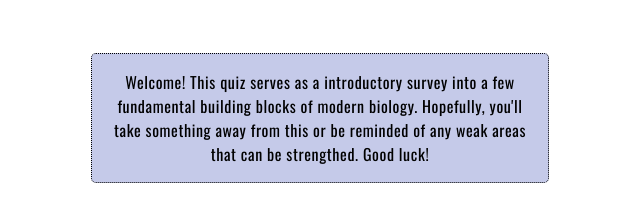
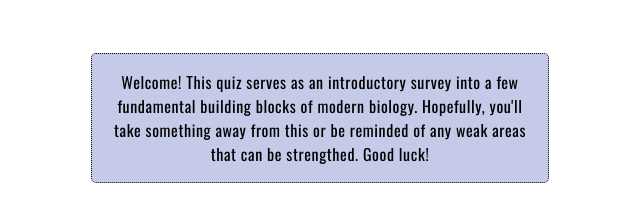
Before and after one commit to jaredhensley/quiz, a plain HTML site: page index.html in a window 1280 px wide. Shown: the part 256-468 px from the top of the page, 320-960 px from the left. Drawn offline with nearby package versions, Linux system fonts and the light colour scheme.

Commit message:
grammar fix

```diff
--- a/index.html
+++ b/index.html
@@ -22,7 +22,7 @@
 		<i class="arrowright fa fa-chevron-right fa-2x"></i>
 		<div class="intro-wrap">
 			<div class="intro">
-					Welcome! This quiz serves as a introductory survey into a few fundamental building blocks of modern biology.  Hopefully, you'll take something away from this or be reminded of any weak areas that can be strengthed. Good luck!
+					Welcome! This quiz serves as an introductory survey into a few fundamental building blocks of modern biology.  Hopefully, you'll take something away from this or be reminded of any weak areas that can be strengthed. Good luck!
 			</div>
 
 		</div> <!--end-intro-wrap-->
```
